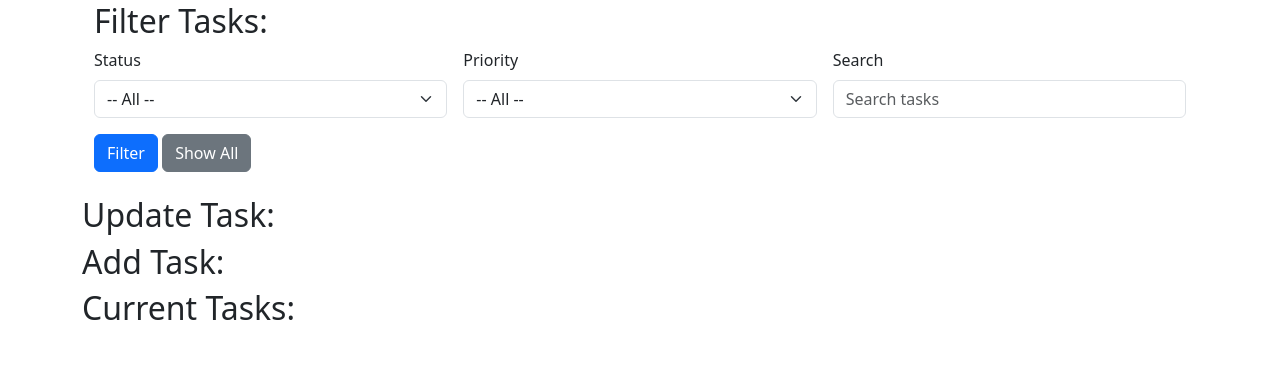
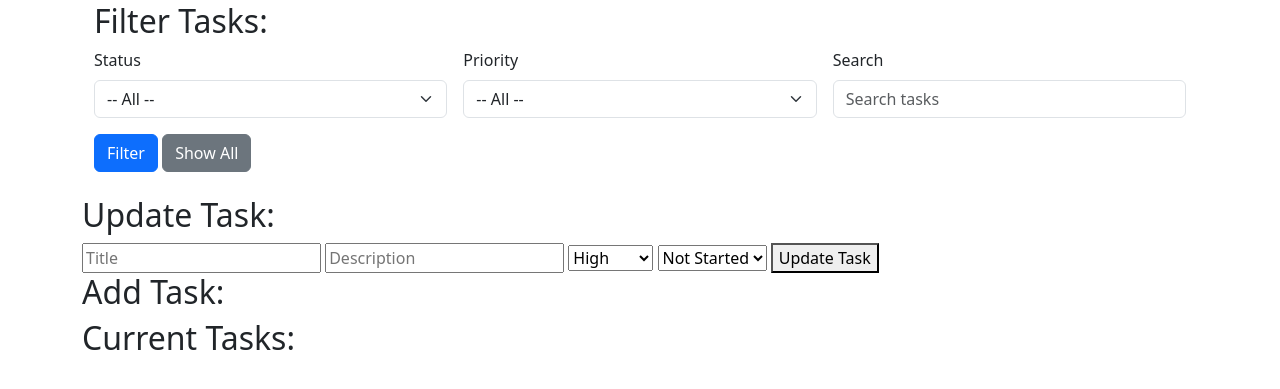
Before and after one commit to CSU-ITCapstone/Group-1, a Flask app: page / in a window 1280 px wide. Shown: the part 166-555 px from the top of the page. Run offline with Flask 3, Linux system fonts and the light colour scheme; data that the repository does not hold is empty; some libraries are stand-ins or nearby versions.

Commit message:
Add update task for index.html

```diff
--- a/templates/index.html
+++ b/templates/index.html
@@ -63,6 +63,23 @@
         </div>
     <h2 class="hidden" id="update-task-header">Update Task: </h2>
             <!-- Add Update Task  -->
+    <form id="edit-task-form" method="POST" class="hidden">
+        <input type="text" name="title" placeholder="Title" required>
+        <input type="text" name="description" placeholder="Description">
+        <select name="priority" required>
+            <option value="" disabled>Priority</option>
+            <option value="High">High</option>
+            <option value="Medium">Medium</option>
+            <option value="Low">Low</option>
+        </select>
+        <select name="status" required>
+            <option value="" disabled>Status</option>
+            <option value="Not Started">Not Started</option>
+            <option value="In Progress">In Progress</option>
+            <option value="Completed">Completed</option>
+        </select>
+        <button type="submit">Update Task</button>
+    </form>
      <h2>Add Task: </h2>
     <!-- Add "Add" Task  -->
     <h2>Current Tasks: </h2>
```
